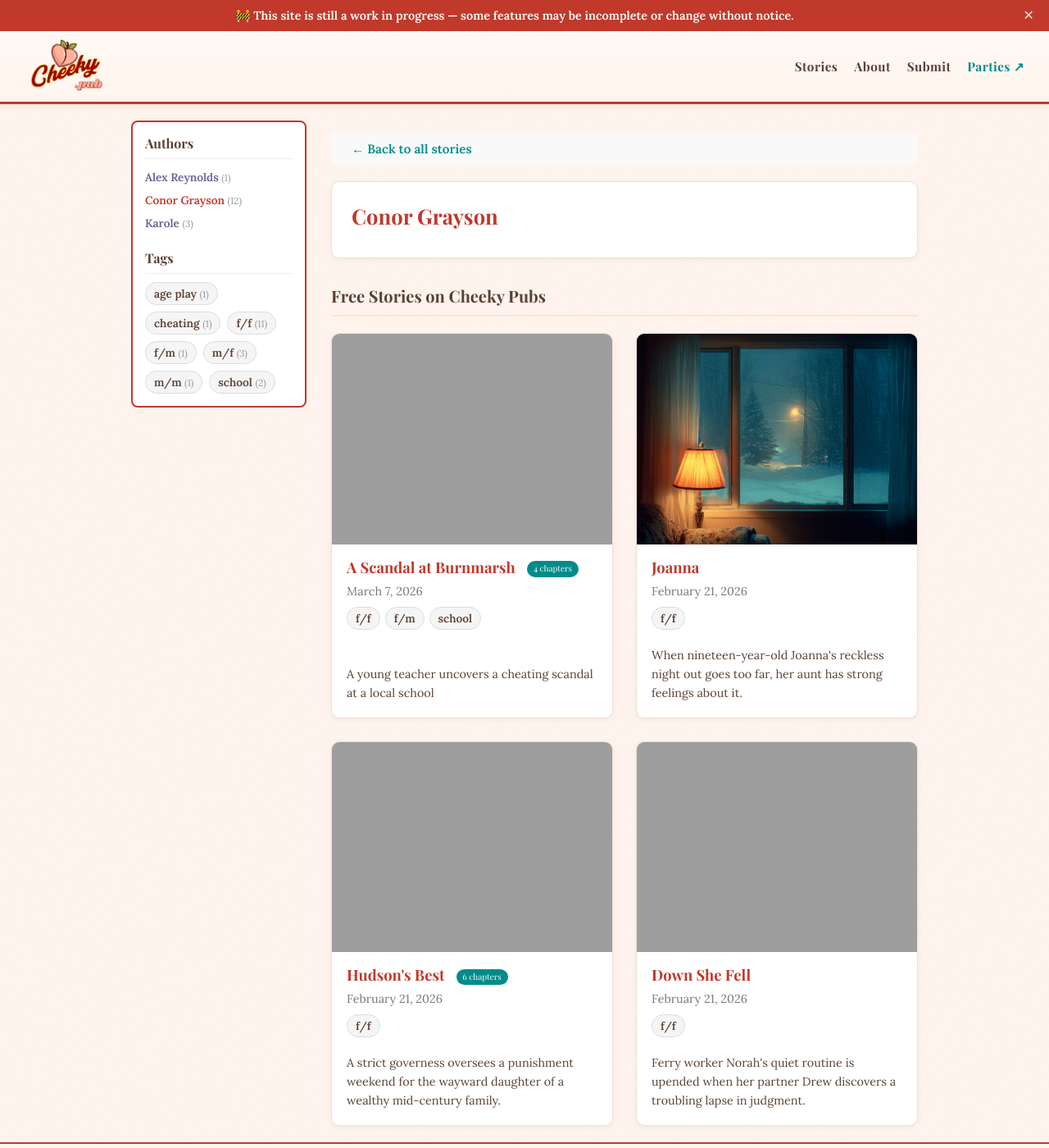
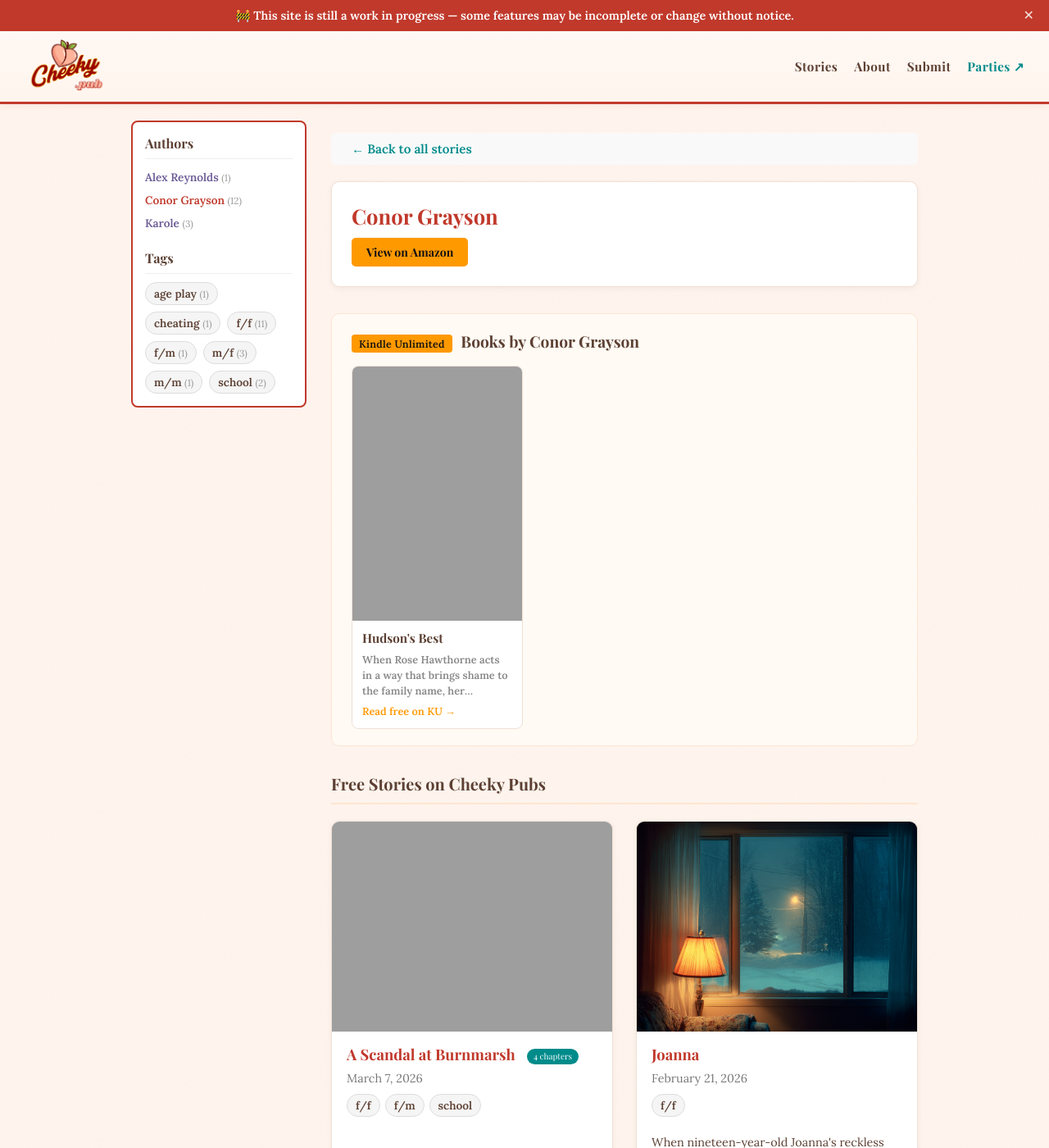
Before and after one commit to cheekypubs/cheekypubs.github.io, a Jekyll site: the page built from pages/authors/conor-grayson.md, in a window 1280 px wide and 1400 px high. Shown: the whole window at 82% size. Built offline with Jekyll 4.4.1, drawn with Linux system fonts in a browser that asks for light colours; some web fonts are replaced; grey boxes are pictures that could not be loaded.

Commit message:
Update author profile: Conor Grayson

```diff
--- a/pages/authors/conor-grayson.md
+++ b/pages/authors/conor-grayson.md
@@ -3,4 +3,10 @@ layout: author
 title: "Stories by Conor Grayson"
 author: "Conor Grayson"
 permalink: /pages/authors/conor-grayson/
+amazon_author_url: "https://www.amazon.com/s?i=digital-text&rh=p_27%3AConor%2BGrayson&s=relevancerank&text=Conor+Grayson&ref=dp_byline_sr_ebooks_1"
+ku_titles:
+  - title: "Hudson's Best"
+    amazon_url: "https://www.amazon.com/Hudsons-Best-Tarry-Hollow-Story-ebook/dp/B0CNZGBBKR/ref=sr_1_1?dib=eyJ2IjoiMSJ9.P1JetDQkpIhQnOvFNdWjnQ.7mXDSd4FvOxZMqQaVhkZlGpiugk95B4g1KMQwPjo7a0&dib_tag=se&qid=1777917393&refinements=p_27%3AConor+Grayson&s=digital-text&sr=1-1&text=Conor+Grayson"
+    cover: "https://m.media-amazon.com/images/I/61iV44QlKgL._SY522_.jpg"
+    description: "When Rose Hawthorne acts in a way that brings shame to the family name, her governess must bring her in line through a weekend of strict discipline. (Contains depiction of spanking and other punishments of adults.)"
 ---
```
